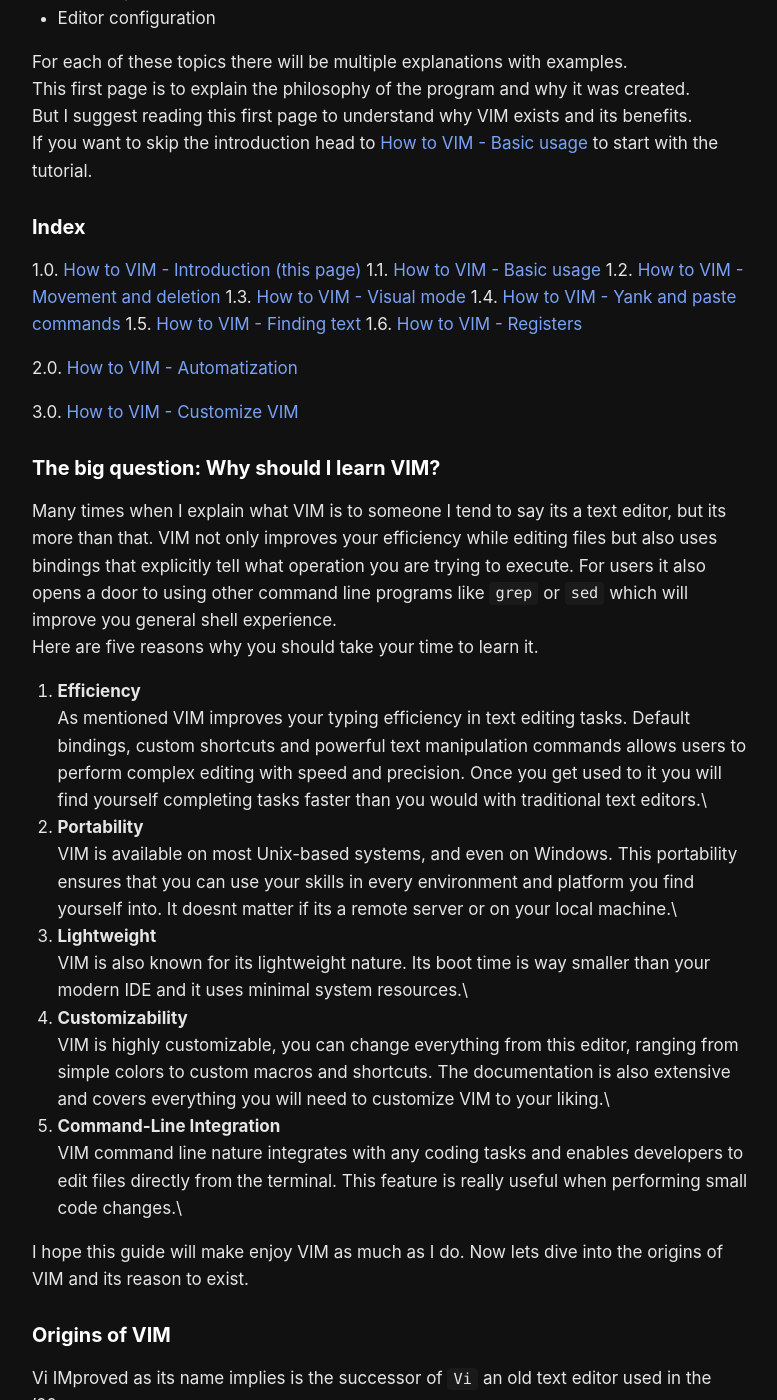
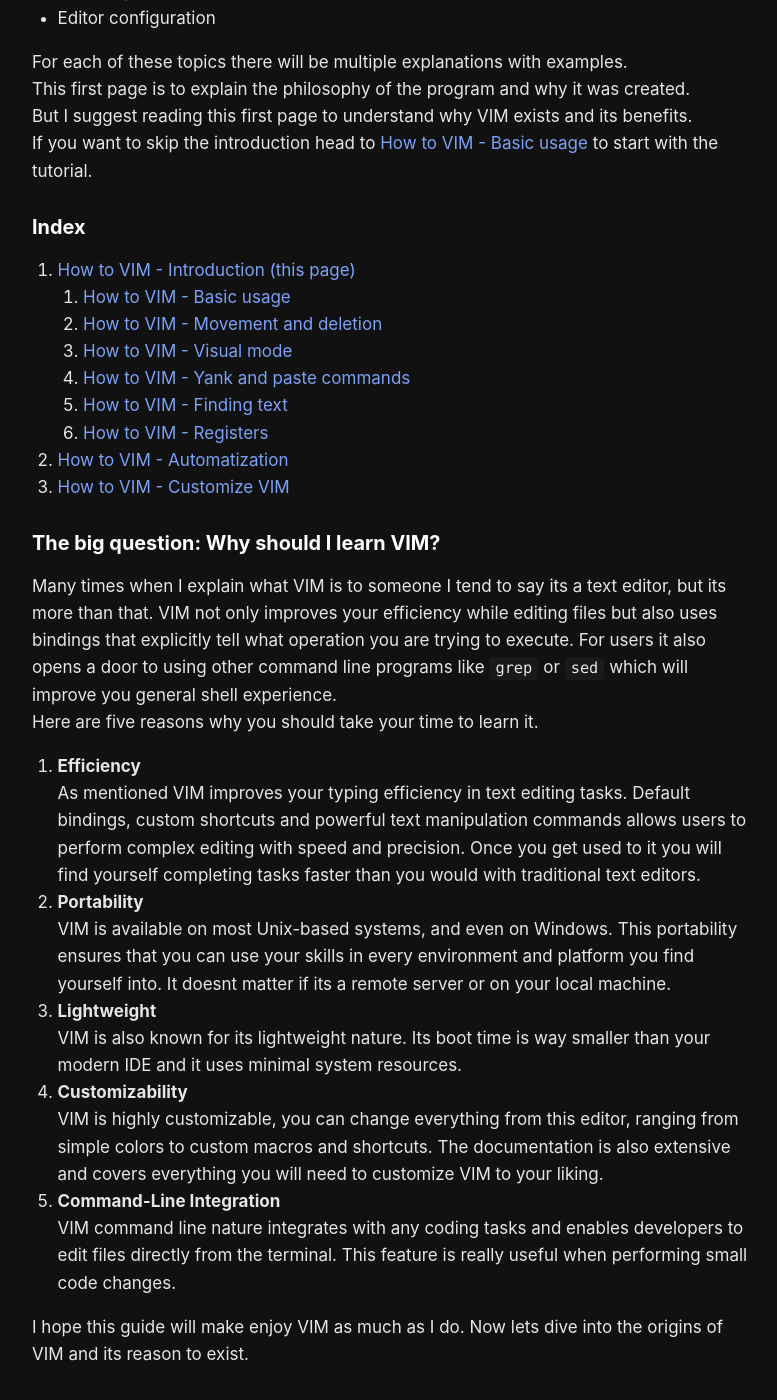
Before and after one commit to borrasnil/website, a Jekyll site: the page built from tutorials/vim-0.md, in a window 1280 px wide and 1400 px high, scrolled down 461 px. Shown: the whole window, without its empty margins (248-1025 px from the left). Built offline with Jekyll 4.4.1, drawn with Linux system fonts in a browser that asks for light colours.

Commit message:
fix: formatting fix for index

```diff
--- a/tutorials/vim-0.md
+++ b/tutorials/vim-0.md
@@ -21,17 +21,15 @@ But I suggest reading this first page to understand why VIM exists and its benef
 If you want to skip the introduction head to [How to VIM - Basic usage](/tutorials/vim-1) to start with the tutorial.
 
 ### Index
-1.0. [How to VIM - Introduction (this page)](vim-0)
-1.1. [How to VIM - Basic usage](vim-1)
-1.2. [How to VIM - Movement and deletion](vim-2)
-1.3. [How to VIM - Visual mode](vim-3)
-1.4. [How to VIM - Yank and paste commands](vim-4)
-1.5. [How to VIM - Finding text](vim-5)
-1.6. [How to VIM - Registers](wip)
-
-2.0. [How to VIM - Automatization](wip)
-
-3.0. [How to VIM - Customize VIM](wip)
+1. [How to VIM - Introduction (this page)](vim-0)
+	1. [How to VIM - Basic usage](vim-1)
+	2. [How to VIM - Movement and deletion](vim-2)
+	3. [How to VIM - Visual mode](vim-3)
+	4. [How to VIM - Yank and paste commands](vim-4)
+	5. [How to VIM - Finding text](vim-5)
+	6. [How to VIM - Registers](WIP)
+2. [How to VIM - Automatization](WIP)
+3. [How to VIM - Customize VIM](WIP)
 
 ### The big question: Why should I learn VIM?
 Many times when I explain what VIM is to someone I tend to say its a text editor, but its more than that.
@@ -39,15 +37,15 @@ VIM not only improves your efficiency while editing files but also uses bindings
 For users it also opens a door to using other command line programs like `grep` or `sed` which will improve you general shell experience.\
 Here are five reasons why you should take your time to learn it.
 1. **Efficiency**\
-	As mentioned VIM improves your typing efficiency in text editing tasks. Default bindings, custom shortcuts and powerful text manipulation commands allows users to perform complex editing with speed and precision. Once you get used to it you will find yourself completing tasks faster than you would with traditional text editors.\
+	As mentioned VIM improves your typing efficiency in text editing tasks. Default bindings, custom shortcuts and powerful text manipulation commands allows users to perform complex editing with speed and precision. Once you get used to it you will find yourself completing tasks faster than you would with traditional text editors.
 2. **Portability**\
-	VIM is available on most Unix-based systems, and even on Windows. This portability ensures that you can use your skills in every environment and platform you find yourself into. It doesnt matter if its a remote server or on your local machine.\
+	VIM is available on most Unix-based systems, and even on Windows. This portability ensures that you can use your skills in every environment and platform you find yourself into. It doesnt matter if its a remote server or on your local machine.
 3. **Lightweight**\
-	VIM is also known for its lightweight nature. Its boot time is way smaller than your modern IDE and it uses minimal system resources.\
+	VIM is also known for its lightweight nature. Its boot time is way smaller than your modern IDE and it uses minimal system resources.
 4. **Customizability**\
-	VIM is highly customizable, you can change everything from this editor, ranging from simple colors to custom macros and shortcuts. The documentation is also extensive and covers everything you will need to customize VIM to your liking.\
+	VIM is highly customizable, you can change everything from this editor, ranging from simple colors to custom macros and shortcuts. The documentation is also extensive and covers everything you will need to customize VIM to your liking.
 5. **Command-Line Integration**\
-	VIM command line nature integrates with any coding tasks and enables developers to edit files directly from the terminal. This feature is really useful when performing small code changes.\
+	VIM command line nature integrates with any coding tasks and enables developers to edit files directly from the terminal. This feature is really useful when performing small code changes.
 
 I hope this guide will make enjoy VIM as much as I do. Now lets dive into the origins of VIM and its reason to exist.
 
```
